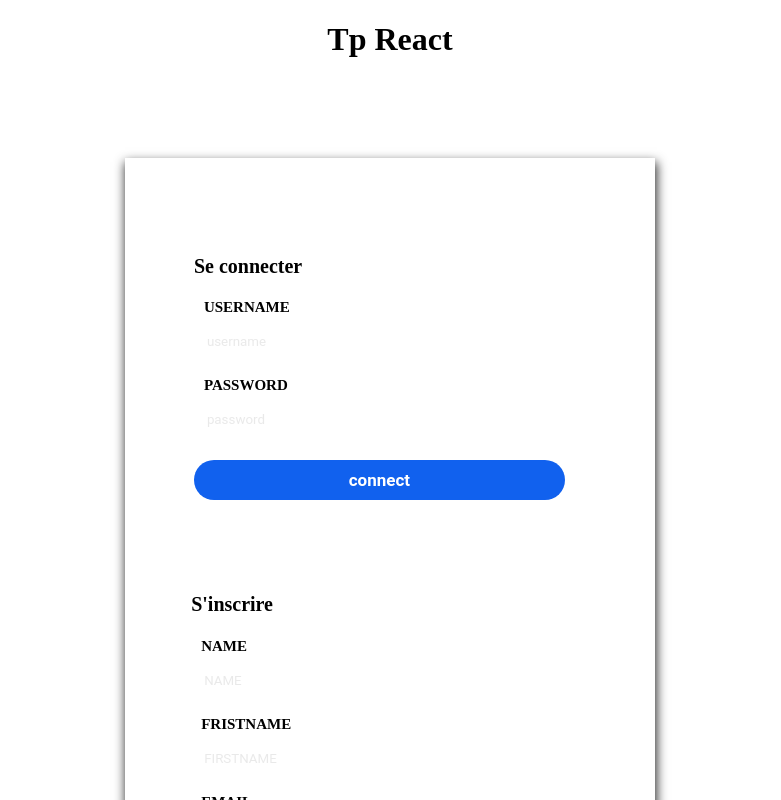
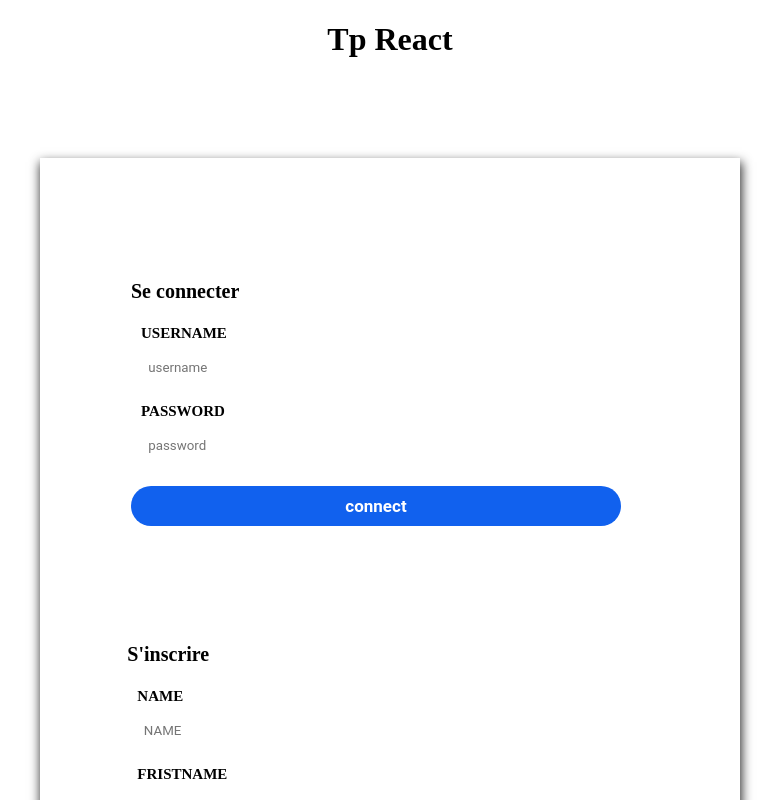
Before and after one commit to mouzone9/Tp-React-Fetch, a React (Create React App) app in the folder Frontend/front-end-tp-react/: page / in a window 1280 px wide. Shown: the top 800 px of the page, without its empty margins (250-1031 px from the left). Built offline with nearby package versions, Linux system fonts and the light colour scheme.

Commit message:
fix things on formular

```diff
--- a/Frontend/front-end-tp-react/src/components/formular.js
+++ b/Frontend/front-end-tp-react/src/components/formular.js
@@ -1,6 +1,5 @@
 import React        from 'react'
 import { useForm }  from "react-hook-form";
-import { useState } from 'react';
 import '../styles/formular.css'
 
 function Formular() {
--- a/Frontend/front-end-tp-react/src/styles/formular.css
+++ b/Frontend/front-end-tp-react/src/styles/formular.css
@@ -1,7 +1,7 @@
 .container {
     display    : block;
     position   : relative;
-    width      : 530px;
+    width      : 700px;
     height     : 900px;
     margin     : auto;
     margin-top : 100px;
@@ -36,7 +36,6 @@ a {
     padding    : 15% 13%;
     width      : 70%;
     left       : 0px;
-    transition : all 0.7s;
 }
 
 label {
@@ -56,7 +55,6 @@ input {
     border        : 0;
     border-radius : 20px;
     font-family   : "Roboto",sans-serif;
-    opacity       : 0.15;
 }
 
 input.submit {
@@ -68,7 +66,7 @@ input.submit {
     opacity          : 1;
     background-color : #1161EE;
     cursor           : pointer;
-    position         : bottom ;
+    position         : bottom;
 }
 
 .spaceBetweenTerms {
```
